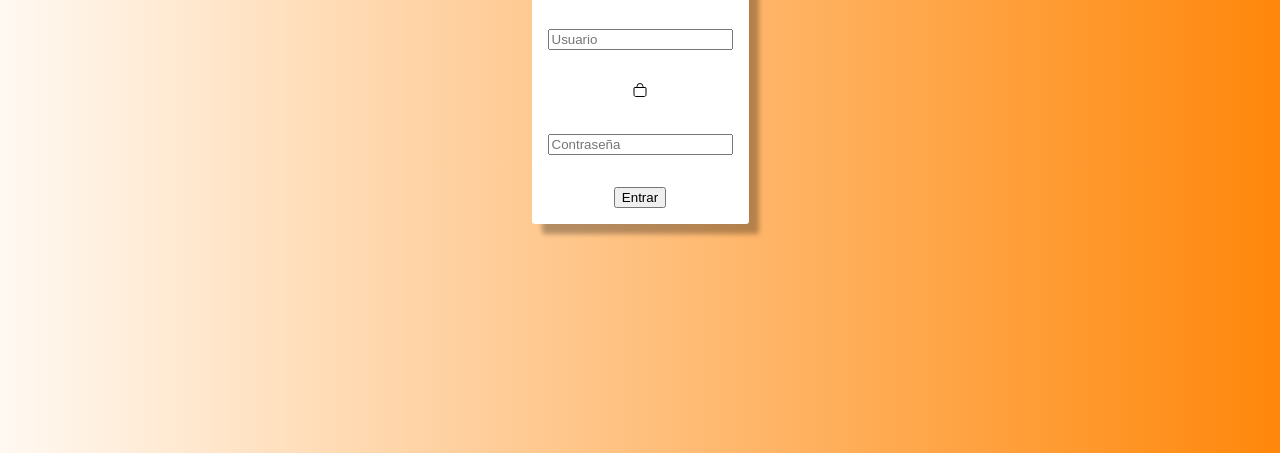
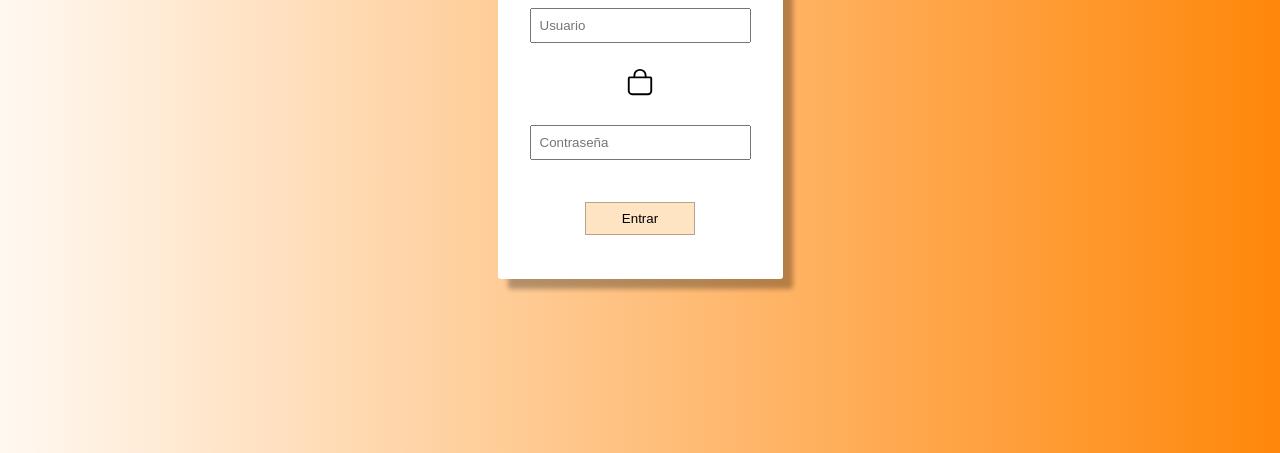
Before and after one commit to francircuito23/datalogger, a website: page src/public/index.html in a window 1280 px wide. Shown: the part 347-800 px from the top of the page. Drawn offline with nearby package versions, Linux system fonts and the light colour scheme.

Commit message:
lógica del login terminada

```diff
--- a/src/public/index.css
+++ b/src/public/index.css
@@ -2,7 +2,10 @@
     box-sizing: border-box;
 }
 
+@import url('https://fonts.googleapis.com/css2?family=Work+Sans:wght@300&display=swap');
+
 body{
+    font-family: 'Work Sans', sans-serif;
     display: flex;
     align-items: center;
     justify-content: center;
@@ -16,6 +19,7 @@ body{
     display: flex;
     justify-content: center;
     align-items: center;
+    color: rgba(0, 0, 0, 0.781);
 
 }
 
@@ -27,8 +31,31 @@ body{
     background-color: rgb(255, 255, 255);
     box-shadow: 10px 10px 5px #0000004b;
     border-radius: 3px;
+    padding: 2rem;
 }
 
 .login-box form > *{
-    margin: 1rem;
+    margin: 0.75rem;
 }
+
+ion-icon {
+    font-size: 30px;
+}
+
+input[type="text"], input[type="password"]{
+    padding: 0.5rem;
+    width: 100%;
+}
+
+input[type="submit"]{
+    background-color: bisque;
+    border: 1px solid rgba(0, 0, 0, 0.288);
+    cursor: pointer;
+    padding: 0.5rem;
+    width: 50%;
+    margin-top: 30px;
+}
+
+input[type="submit"]:hover{
+    background-color: rgb(255, 189, 109);
+}
--- a/src/public/index.html
+++ b/src/public/index.html
@@ -20,7 +20,7 @@
 				<label for="username">
 					<ion-icon name="person-outline"></ion-icon>
 				</label>
-				<input type="text" name="username" placeholder="Usuario" id="username" required>
+				<input type="text" name="nombre" placeholder="Usuario" id="username" required>
 
 				<label for="password">
 					<ion-icon name="bag-outline"></ion-icon>
```
Also changed, not shown: src/db/db.js (deleted, +0 -19 lines), src/index.js (+48 -1 lines).
